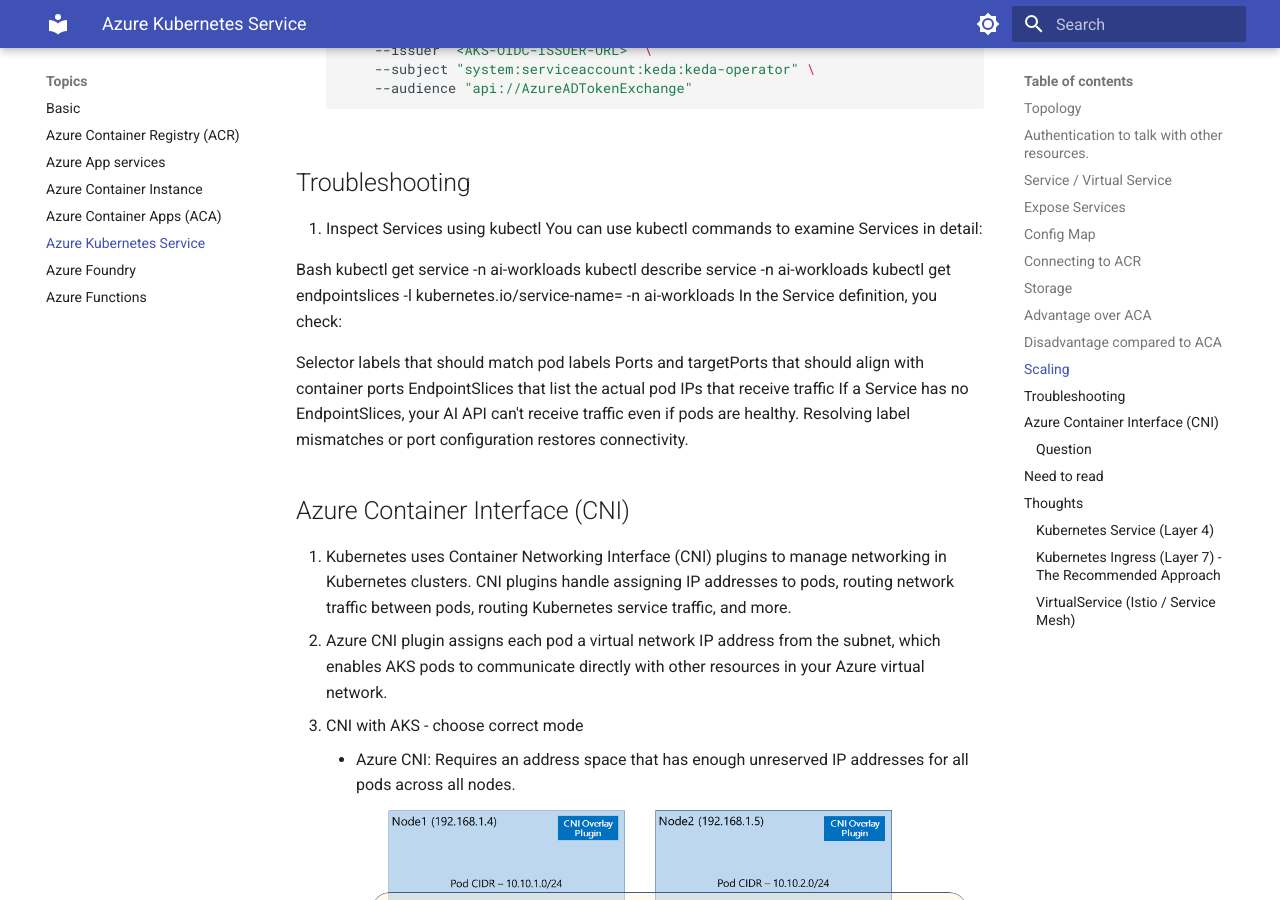
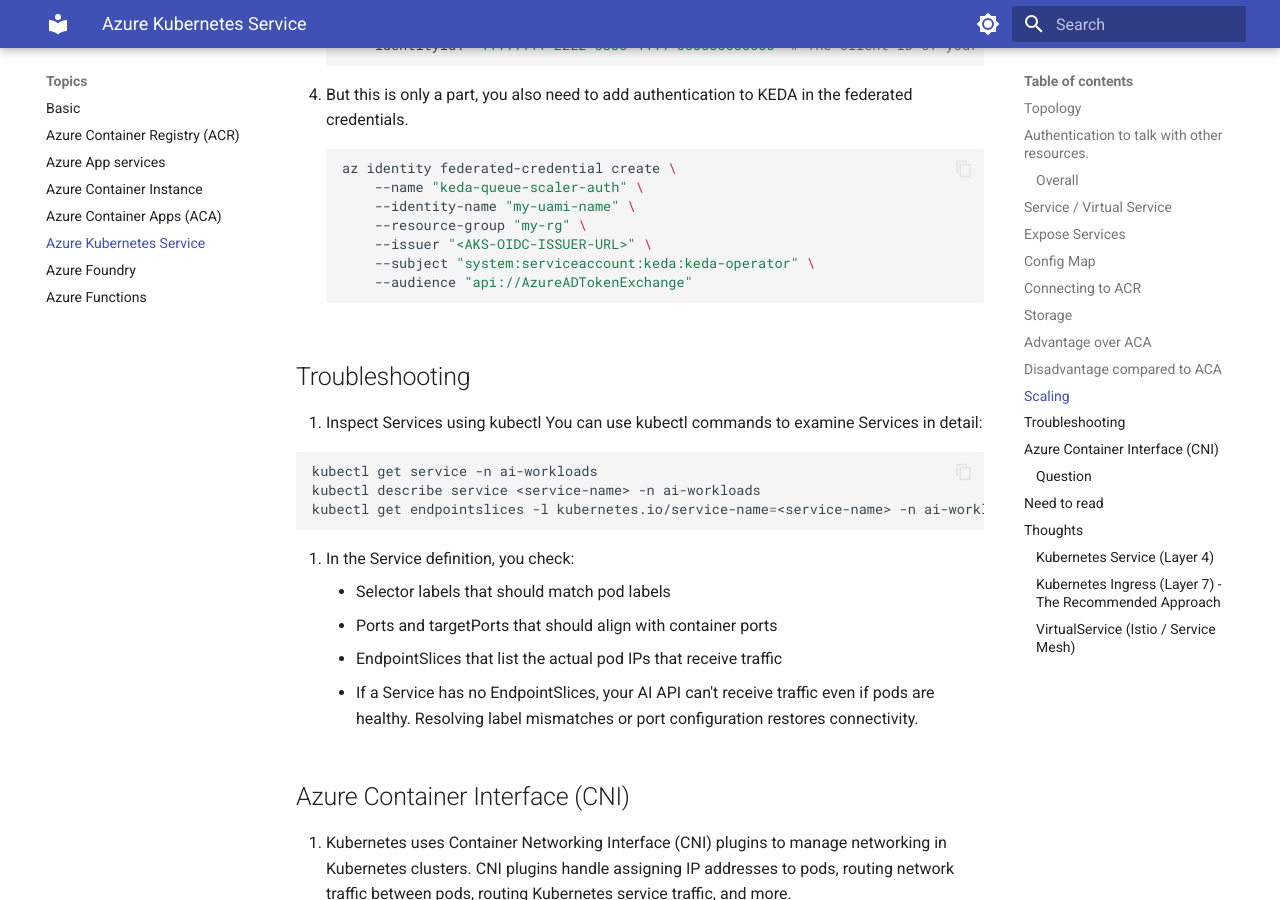
Before and after one commit to yoonghan/AI-Cloud-Developer, an MkDocs documentation site: the page built from docs/AzureKubernetes.md, in a window 1280 px wide and 900 px high, scrolled down 7541 px. Built offline with MkDocs 1.6.1 and Material for MkDocs 9.7.7, drawn with Linux system fonts in a browser that asks for light colours; some of the changed text lies outside the part shown.

Commit message:
Add AZ kubernetes

````diff
--- a/docs/AzureKubernetes.md
+++ b/docs/AzureKubernetes.md
@@ -123,6 +123,15 @@
 
 #or
 az aks update --resource-group rg --name myAKS --attach-acr myacr
+```
+
+### Overall
+```mermaid
+flow TD
+  UAMI --> B[Create Service Account, using UAMI]
+  B --> C[Enable Workload Identity + attach acr]
+  C --> D[Federated Identity, service account]
+  pod --> D
 ```
 
 ## Service / Virtual Service
@@ -293,16 +302,17 @@
 1. Inspect Services using kubectl
 You can use kubectl commands to examine Services in detail:
 
-Bash
+```bash
 kubectl get service -n ai-workloads
 kubectl describe service <service-name> -n ai-workloads
 kubectl get endpointslices -l kubernetes.io/service-name=<service-name> -n ai-workloads
-In the Service definition, you check:
+```
 
-Selector labels that should match pod labels
-Ports and targetPorts that should align with container ports
-EndpointSlices that list the actual pod IPs that receive traffic
-If a Service has no EndpointSlices, your AI API can't receive traffic even if pods are healthy. Resolving label mismatches or port configuration restores connectivity.
+2. In the Service definition, you check:
+    - Selector labels that should match pod labels
+    - Ports and targetPorts that should align with container ports
+    - EndpointSlices that list the actual pod IPs that receive traffic
+    - If a Service has no EndpointSlices, your AI API can't receive traffic even if pods are healthy. Resolving label mismatches or port configuration restores connectivity.
 
 ## Azure Container Interface (CNI)
 1. Kubernetes uses Container Networking Interface (CNI) plugins to manage networking in Kubernetes clusters. CNI plugins handle assigning IP addresses to pods, routing network traffic between pods, routing Kubernetes service traffic, and more.
````
Also changed, not shown: other parts of docs/AzureKubernetes.md (+2 -2 lines).
